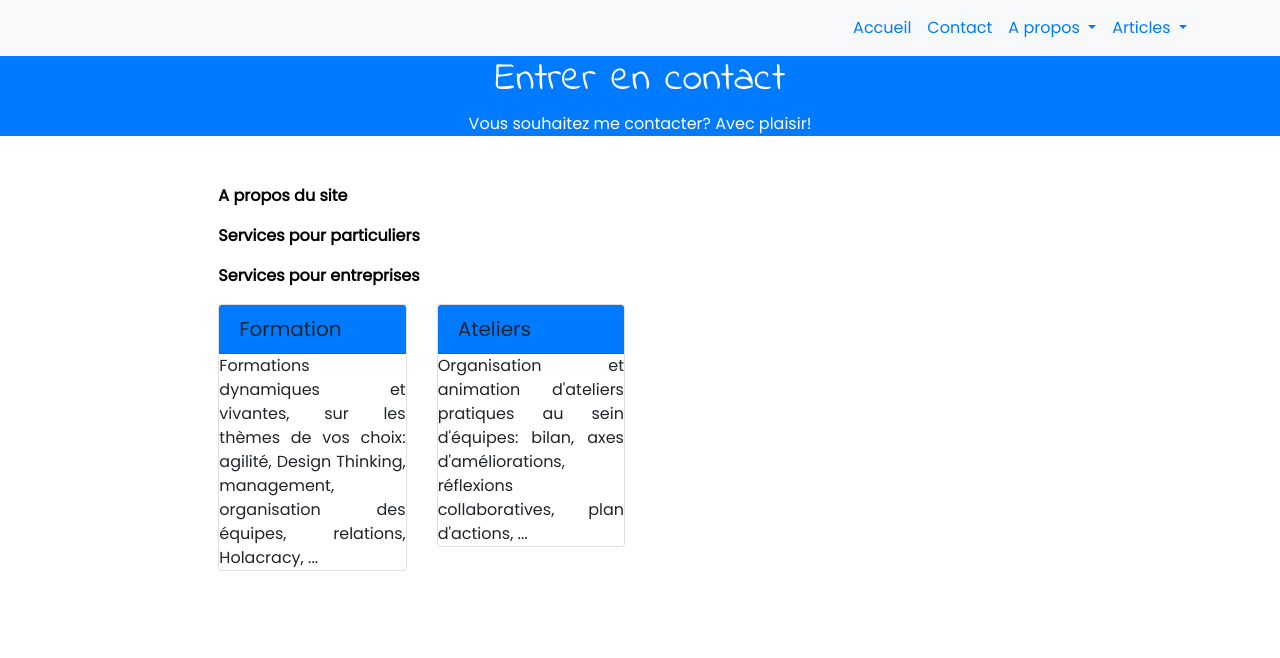
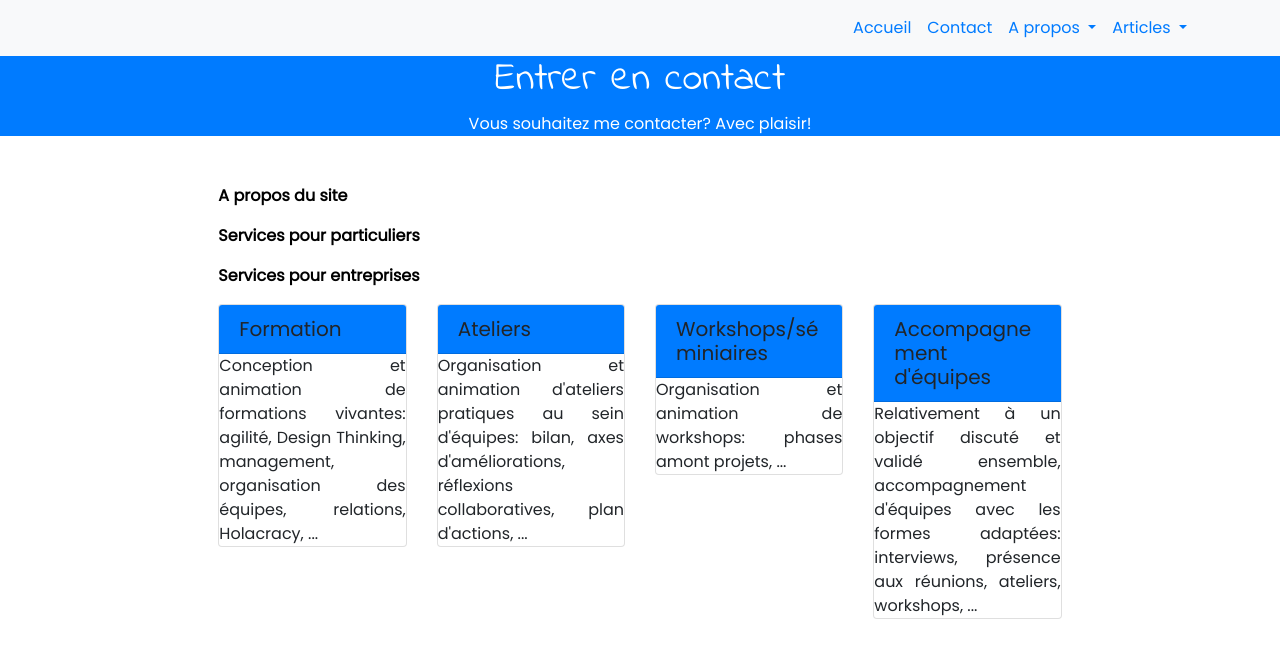
Before and after one commit to OrgaEvolutions/Nathoup.github.io, a Jekyll site: the page built from contact.html, in a window 1280 px wide. Shown: the top 658 px of the page. Built offline with Jekyll 4.4.1, drawn with Linux system fonts in a browser that asks for light colours; nearby versions of some CDN libraries; some web fonts are replaced.

Commit message:
Update contact.html

```diff
--- a/contact.html
+++ b/contact.html
@@ -56,8 +56,9 @@ intro: Vous souhaitez me contacter? Avec plaisir!
     <div class="card">
       <h5 class="card-header bg-primary">Formation</h5>
       <div class="card-block">
-        Formations dynamiques et vivantes, sur les thèmes de vos choix: agilité, Design Thinking, management, organisation des équipes, relations, Holacracy, ...
-      </div>
+        <p class="card-text">
+        Conception et animation de formations vivantes: agilité, Design Thinking, management, organisation des équipes, relations, Holacracy, ...
+        </p></div>
     </div>
   </div>
 
@@ -65,8 +66,29 @@ intro: Vous souhaitez me contacter? Avec plaisir!
     <div class="card">
       <h5 class="card-header bg-primary">Ateliers</h5>
       <div class="card-block">
+        <p class="card-text">
         Organisation et animation d'ateliers pratiques au sein d'équipes: bilan, axes d'améliorations, réflexions collaboratives, plan d'actions, ...
-      </div>
+      </p></div>
+    </div>
+  </div>
+
+   <div class="col-md-3">
+    <div class="card">
+      <h5 class="card-header bg-primary">Workshops/séminiaires</h5>
+      <div class="card-block">
+        <p class="card-text">
+        Organisation et animation de workshops: phases amont projets, ...
+      </p></div>
+    </div>
+  </div>
+
+   <div class="col-md-3">
+    <div class="card">
+      <h5 class="card-header bg-primary">Accompagnement d'équipes</h5>
+      <div class="card-block">
+        <p class="card-text">
+        Relativement à un objectif discuté et validé ensemble, accompagnement d'équipes avec les formes adaptées: interviews, présence aux réunions, ateliers, workshops, ...
+      </p></div>
     </div>
   </div>
 
```
